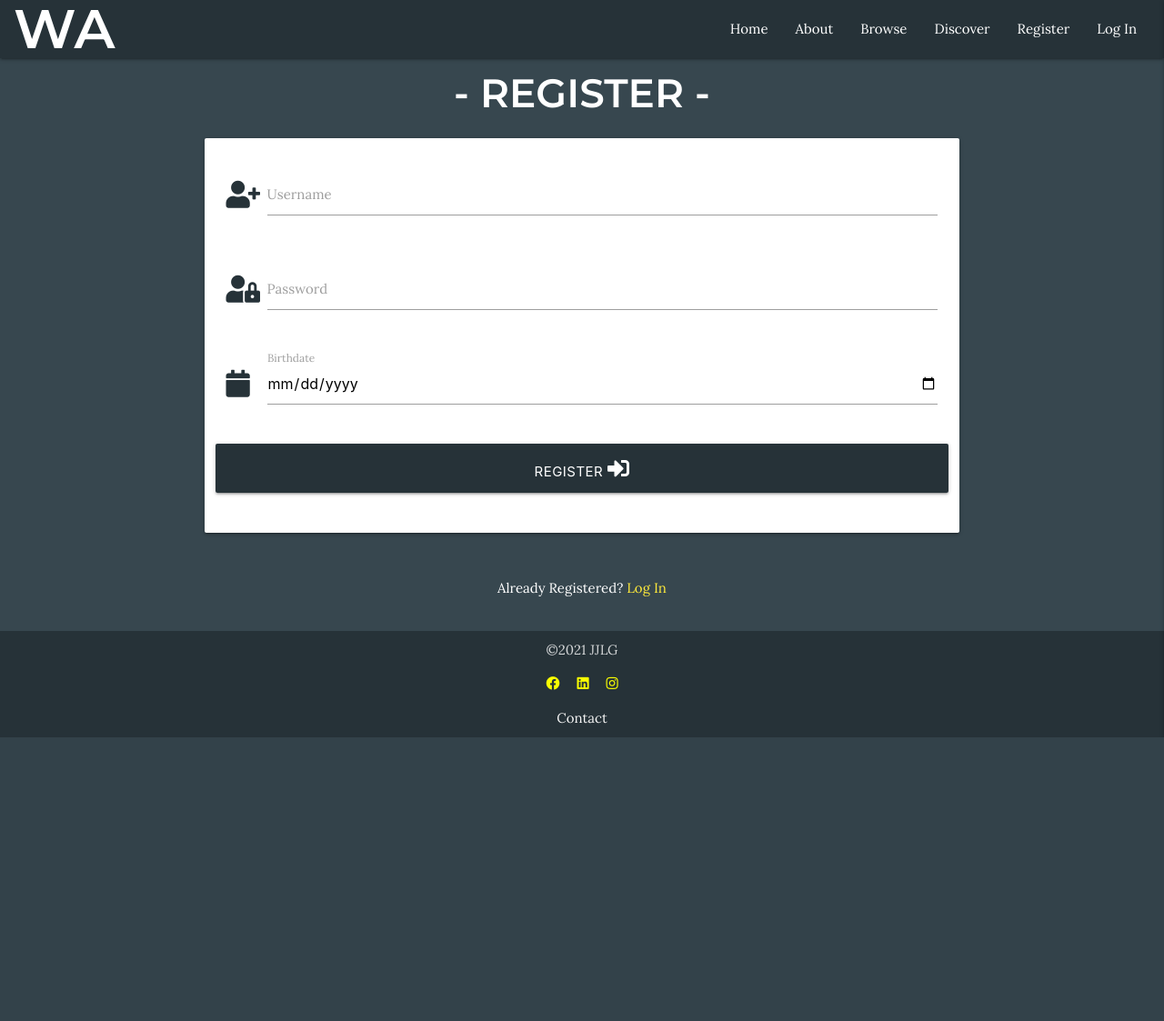
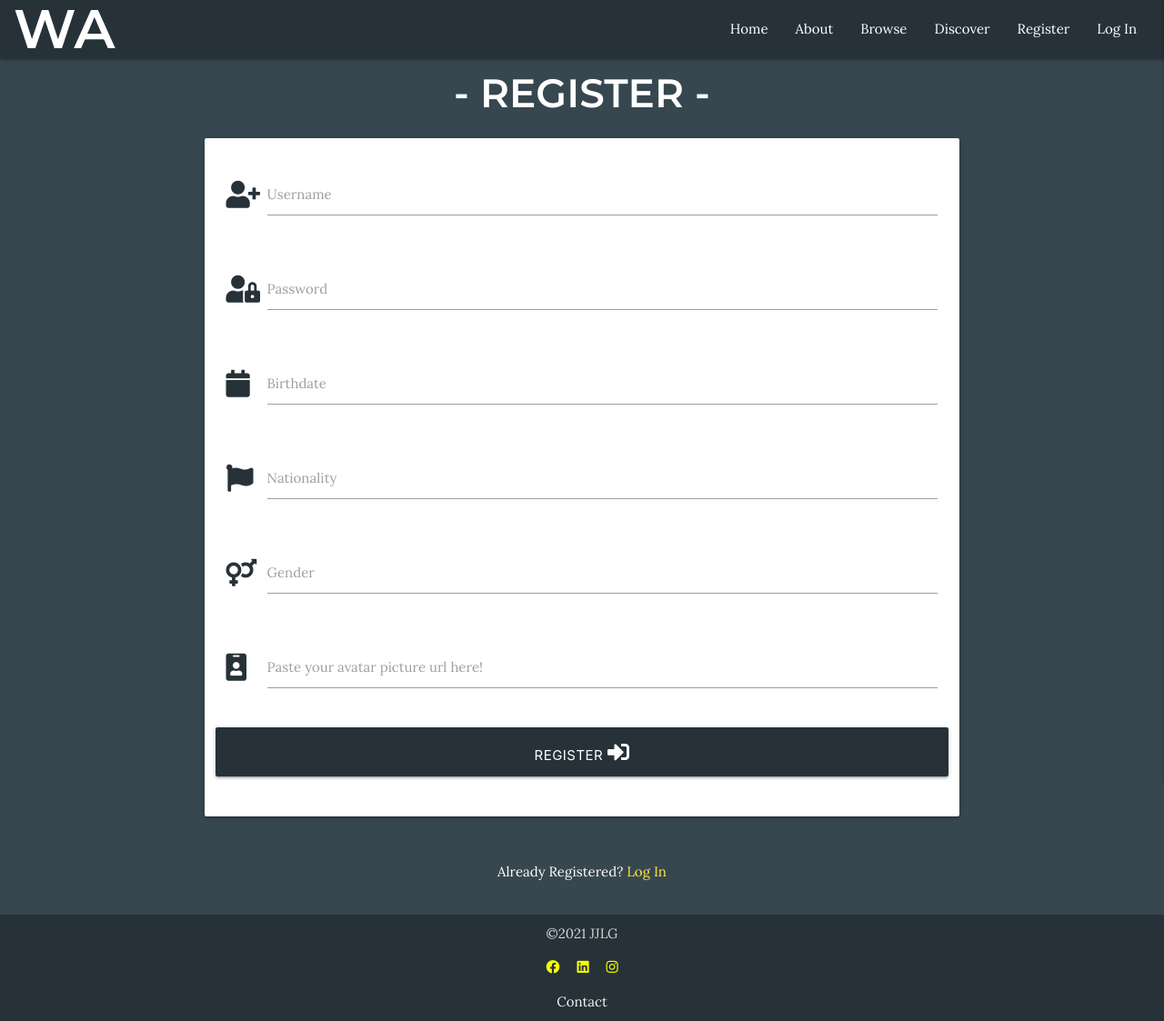
Before and after one commit to jjlg90/Wild-Argentina, a Flask app: page /register in a window 1280 px wide. Shown: the whole page at 91% size. Before the commit the page ends 811 px from the top, so only its background shows below. Run offline with Flask 2, Linux system fonts and the light colour scheme; some libraries are stand-ins or nearby versions.

Commit message:
Update register.html

```diff
--- a/app.py
+++ b/app.py
@@ -56,7 +56,12 @@ def register():
 
         register = {
             "username": request.form.get("username").lower(),
-            "password": generate_password_hash(request.form.get("password"))
+            "password": generate_password_hash(request.form.get("password")),
+            "user_image": request.form.get("user_image").lower(),
+            "gender": request.form.get("gender").lower(),
+            "nationality": request.form.get("nationality").lower(),
+            "birthdate": request.form.get("birthdate").lower(),
+
         }
         mongo.db.users.insert_one(register)
 
--- a/static/js/script.js
+++ b/static/js/script.js
@@ -4,7 +4,7 @@
     $('select').formSelect();
      $('.datepicker').datepicker({
         format: "dd mmmm, yyyy",
-        yearRange: 3,
+        yearRange: [1920,2015],
         showClearBtn: true,
         i18n: {
             done: "Select"
--- a/templates/profile.html
+++ b/templates/profile.html
@@ -13,9 +13,9 @@
             <div class="card-stacked">
                 <div class="card-content">
                     <h4 class="header bold-header center">{{ username.username }}</h4>
-                    <h5 class="center">Birthdate: </h5>
-                    <h5 class="center">Gender: Unknown</h5>
-                    <h5 class="center">Country of Origin: {{ username.country_origin }}</h5>
+                    <h5 class="center">Birthdate: {{ username.birthdate }}</h5>
+                    <h5 class="center">Gender: {{ username.gender }}</h5>
+                    <h5 class="center">Nationality: {{ username.nationality }}</h5>
                 </div>
                 <div class="card-action blue-grey darken-4 center">
                     <a class="green-text darken-2 center" href="#">Edit profile</a>
--- a/templates/register.html
+++ b/templates/register.html
@@ -27,9 +27,36 @@
             <div class="row">
                 <div class="input-field col s12">
                     <i class="fas fa-calendar prefix blue-grey-text text-darken-4"></i>
-                    <input id="birthdate" name="birthdate" type="date" class="validate"
+                    <input id="birthdate" name="birthdate" type="text" class="datepicker validate"
                         required>
                     <label for="birthdate">Birthdate</label>
+                </div>
+            </div>
+            <!--nationality-->
+            <div class="row">
+                <div class="input-field col s12">
+                    <i class="fas fa-flag prefix blue-grey-text text-darken-4"></i>
+                    <input id="nationality" name="nationality" type="text" class="validate"
+                        required>
+                    <label for="nationality">Nationality</label>
+                </div>
+            </div>
+            <!--gender-->
+            <div class="row">
+                <div class="input-field col s12">
+                    <i class="fas fa-venus-mars prefix blue-grey-text text-darken-4"></i>
+                    <input id="gender" name="gender" type="text" class="validate"
+                        required>
+                    <label for="gender">Gender</label>
+                </div>
+            </div>
+            <!--avatar picture-->
+            <div class="row">
+                <div class="input-field col s12">
+                    <i class="fas fa-id-badge prefix blue-grey-text text-darken-4"></i>
+                    <input id="user_image" name="user_image" type="text" class="validate"
+                        required>
+                    <label for="user_image">Paste your avatar picture url here!</label>
                 </div>
             </div>
             <!--submit-->
```
